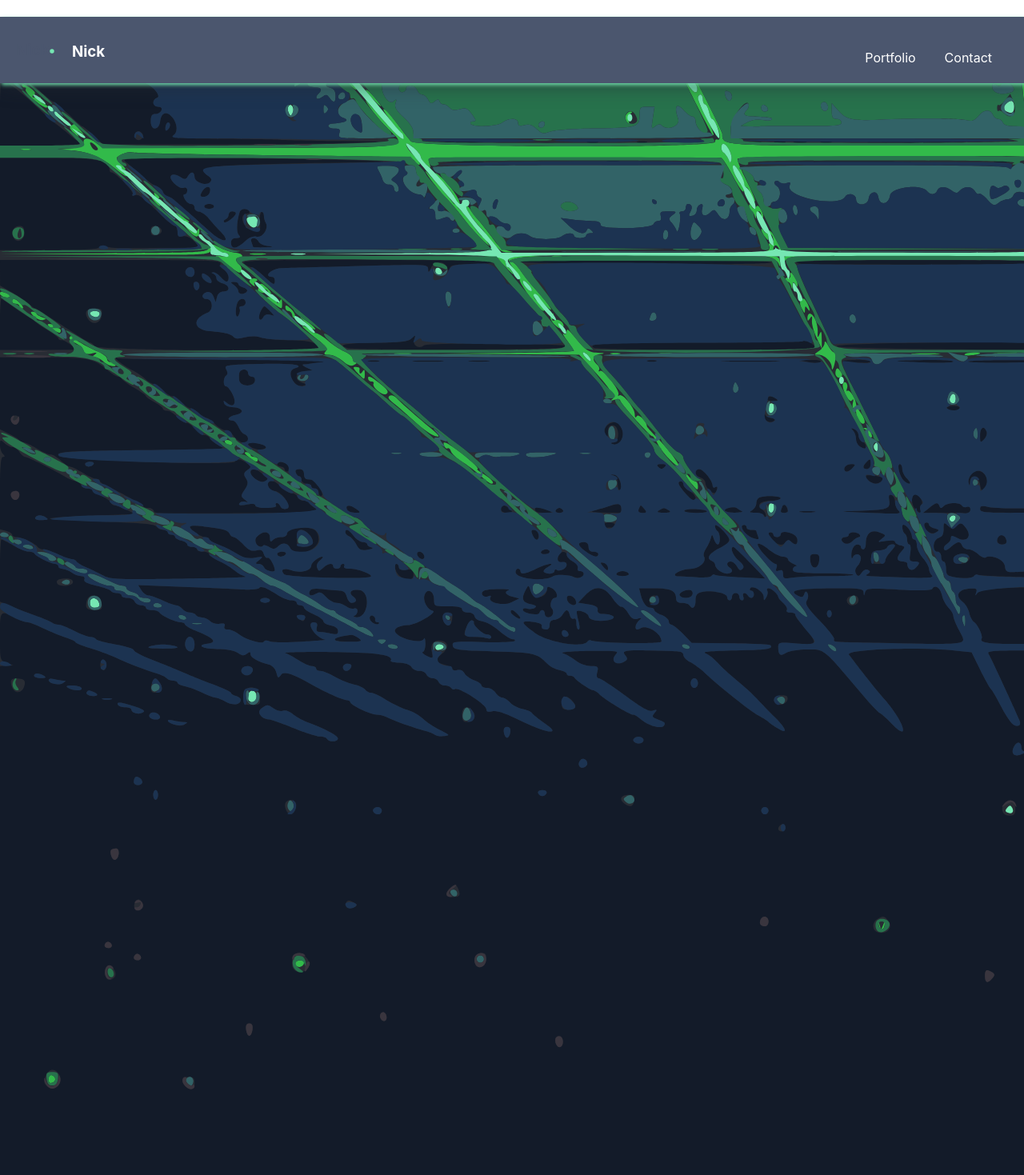
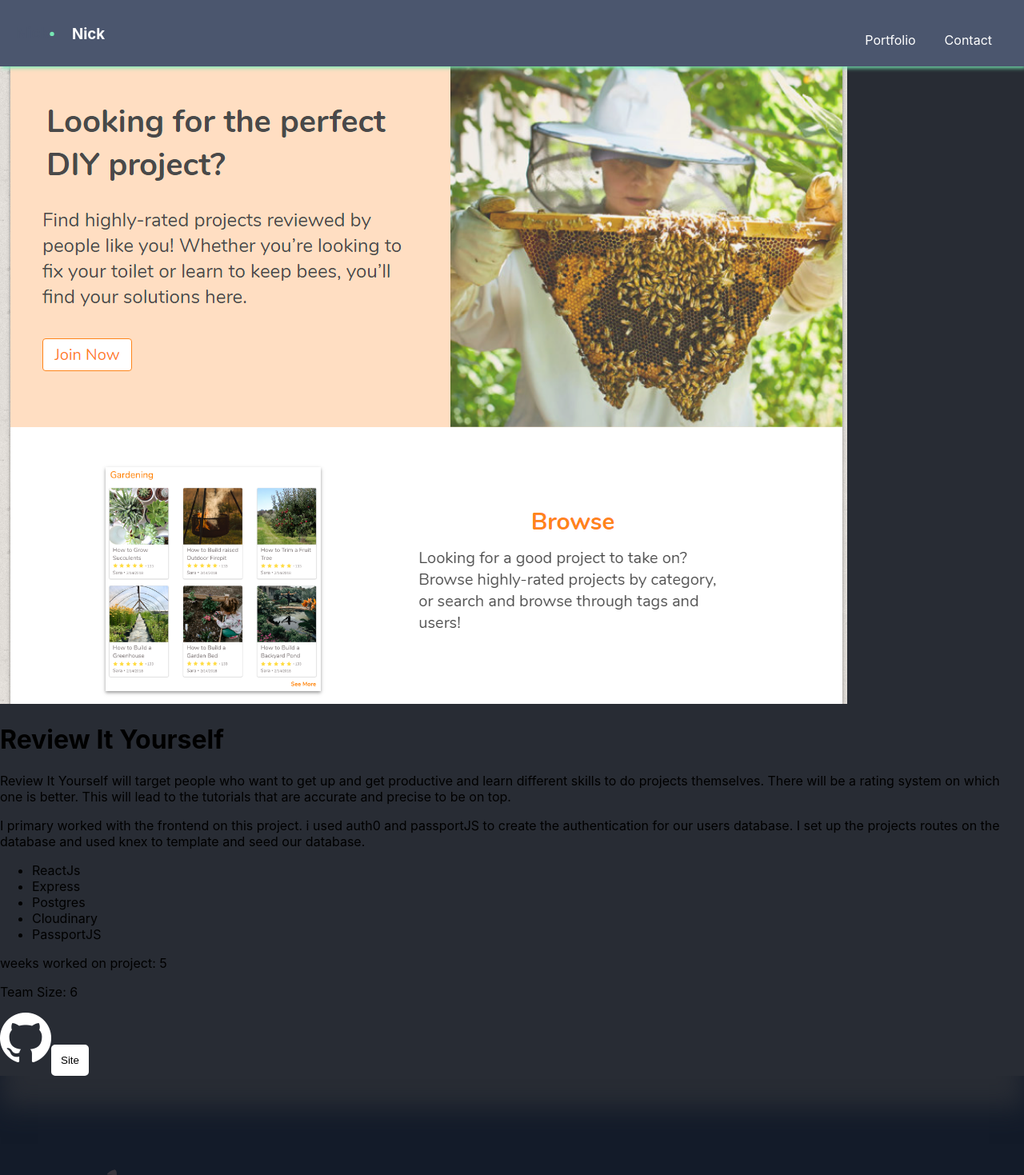
Before and after one commit to NickStrick/My-Portfolio, a React (Create React App) app in the folder portfolio/: page /project/1 in a window 1280 px wide. Shown: the top 1469 px of the page at 80% size. Built offline with nearby package versions, Linux system fonts and the light colour scheme.

Commit message:
fleshed out main parts of info component

```diff
--- a/portfolio/src/components/ProjectList/ProjectInfo.js
+++ b/portfolio/src/components/ProjectList/ProjectInfo.js
@@ -6,12 +6,26 @@ const Project = (props) => {
     if (!(project.name)) {
         project.name = 'ERROR'
     }
-    const { img, description, name, link } = project
+    const { img, description, name, link, techUsed, teamMemebers, weeksCompleted, contribution, role } = project
 
     return (
 
         <div className="ProjectInfo">
-            <h1>{name}</h1>
+            <img src={img} alt={`${name} pic`} />
+            <h1 className='title'>{name}</h1>
+            <p aria-label={'project-description'}>{description}</p>
+            <p className='contribution'>{contribution}</p>
+            <ul>
+                {techUsed.map((tech, index) => <li key={index}>{tech}</li>)}
+            </ul>
+            <div>
+                <p>weeks worked on project: {weeksCompleted}</p>
+                <p>Team Size: {teamMemebers}</p>
+
+            </div>
+            <div className='project-links'>
+                <img src={gitLogo} target="_blank" onClick={() => window.open(link)} />
+                {project.deployed && <button target="_blank" onClick={() => window.open(project.deployed)}>Site</button>}</div>
 
         </div>
     );
```
